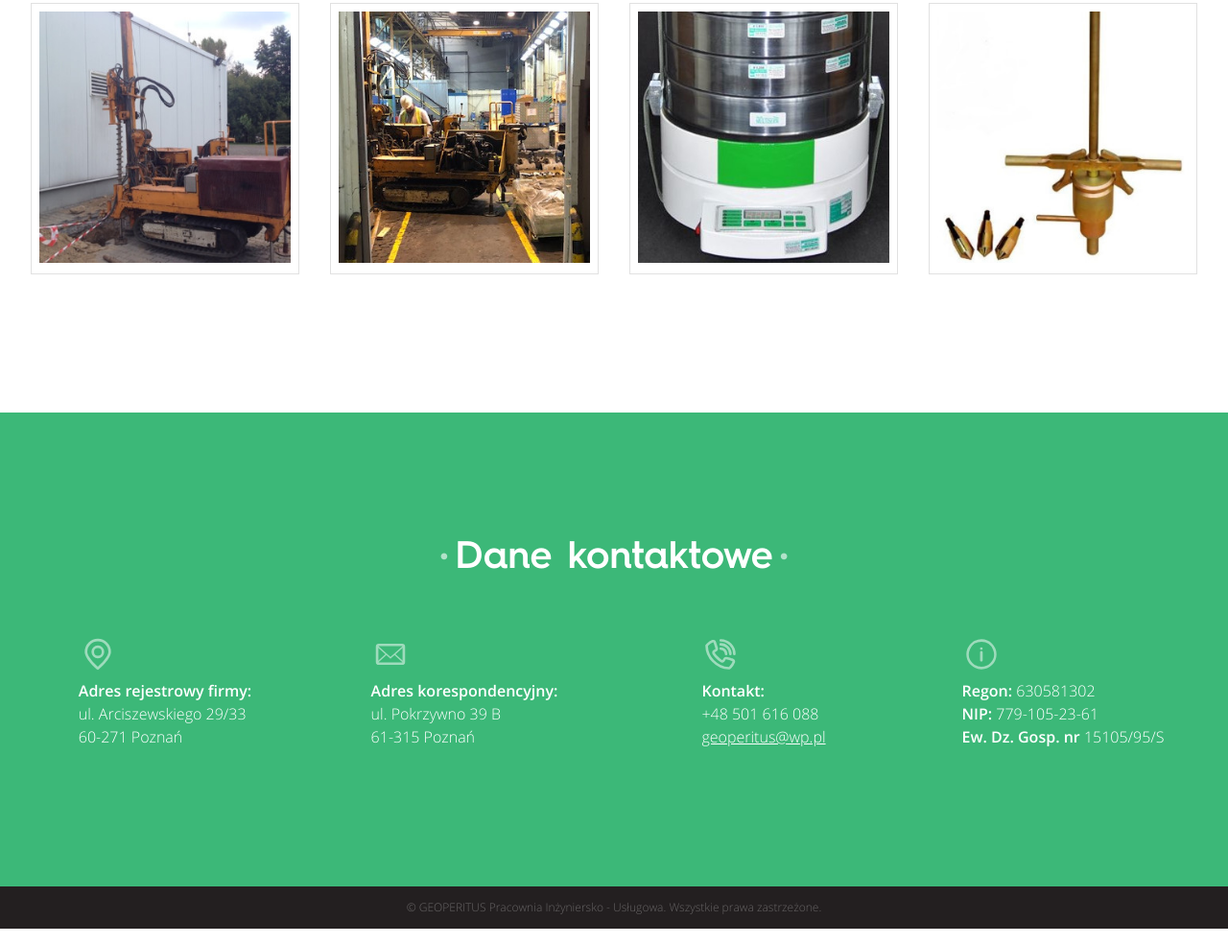
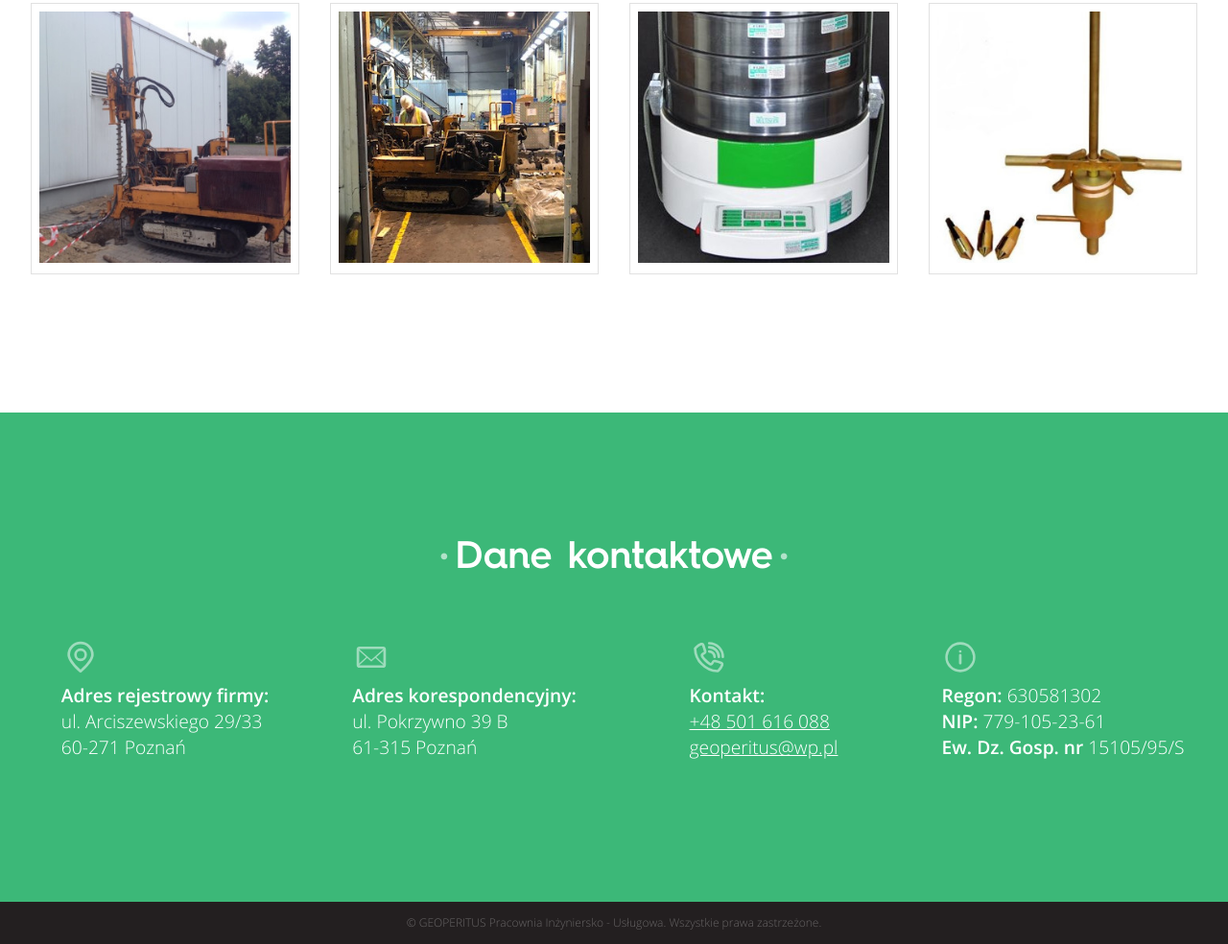
Before and after one commit to rafzby/geoperitus-www, a plain HTML site: page index.html in a window 1280 px wide. Shown: the part 3732-4716 px from the top of the page at 96% size. Drawn offline with Linux system fonts and the light colour scheme.

Commit message:
Increase font size in contact section

```diff
--- a/index.html
+++ b/index.html
@@ -377,7 +377,7 @@
                             <div class="c-contact__item u-align--center u-align--left--m">
                                 <img src="gfx/ic_phone.svg">
                                 <p><span>Kontakt:</span></p>
-                                <p>+48 501 616 088</p>
+                                <a href="tel:+48 501 616 088"><p>+48 501 616 088</p></a>
                                 <p><a href="mailto:geoperitus@wp.pl">geoperitus@wp.pl</a></p>
                             </div>
                         </div>
--- a/style.css
+++ b/style.css
@@ -399,9 +399,9 @@ section {
 
 .c-contact__item {
     display: inline-block;
-    line-height: 1.5rem;
+    line-height: 1.7rem;
     padding: 1em;
-    font-size: 1rem;
+    font-size: 1.2rem;
     font-family: "openSans";
     font-weight: lighter;
 }
```
